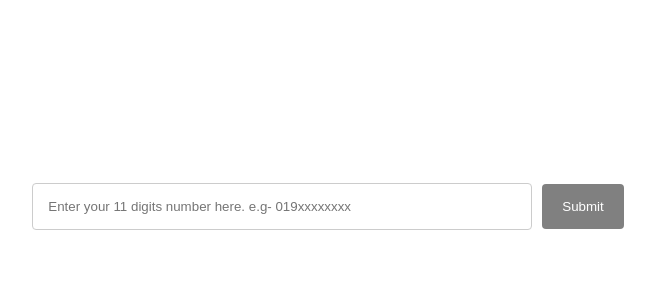
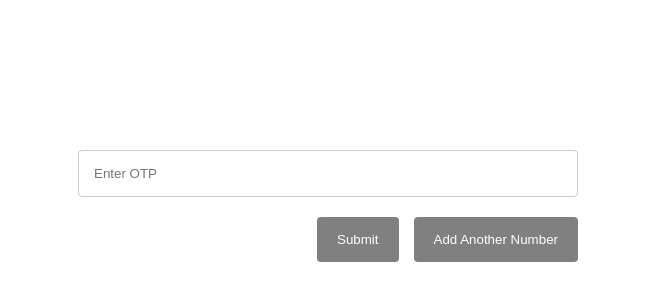
Before and after one commit to emonKabir/tele_serve_client, a React (Create React App) app: page / in a window 1280 px wide. Shown: the part 194-494 px from the top of the page, without its empty margins (312-967 px from the left). Built offline with nearby package versions, Linux system fonts and the light colour scheme.

Commit message:
add password field

```diff
--- a/src/App.js
+++ b/src/App.js
@@ -7,14 +7,14 @@ function App() {
   const errorMsg = 'Something went wrong. Try again!!';
   const [number, setNumber] = useState('');
   const [otp, setOtp] = useState('');
+  const [password, setPassword] = useState('');
   const [phoneHash, setPhoneHash] = useState('');
-  const [flag, setFlag] = useState(false);
+  const [flag, setFlag] = useState(true);
   const [isSubmitted, setIsSubmitted] = useState(false);
-
+  const [isPasswordRequired, setIsPasswordRequired] = useState(false);
   const displayToast = (msg = '', type = 'success') => toast[type](msg);
 
   const handleSubmitNumber = (e) => {
-    console.log('log ');
     axios
       .post('http://54.251.15.255:8000/send_otp', {
         phone: '+88' + number,
@@ -41,16 +41,30 @@ function App() {
       phone: '+88' + number,
       phone_hash: phoneHash,
       code: otp,
+      password,
     };
+    !isPasswordRequired && delete obj.password;
     axios
       .post(url, obj)
       .then(function (response) {
         console.log('data ', response.data);
+        const data = response.data;
+        if (data.status === 'failed') {
+          displayToast(data.message, 'error');
+          if (
+            data.hasOwnProperty('password_required') &&
+            data['password_required']
+          ) {
+            setIsPasswordRequired(true);
+          }
+        } else {
+          setIsPasswordRequired(false);
           setIsSubmitted(true);
           setNumber('');
           setOtp('');
           const msg = 'Successfully Login';
           displayToast(msg);
+        }
       })
       .catch(function (error) {
         console.log(error);
@@ -80,21 +94,46 @@ function App() {
   );
 
   const renderOtp = () => (
-    <>
+    <div
+      style={{ display: 'flex', flexDirection: 'column', alignItems: 'center' }}
+    >
       <input
-        disabled={isSubmitted}
+        disabled={isSubmitted || isPasswordRequired}
         value={otp}
         onChange={(e) => setOtp(e.target.value)}
         type="number"
         placeholder="Enter OTP"
       />
+      {isPasswordRequired ? (
+        <input
+          value={password}
+          onChange={(e) => setPassword(e.target.value)}
+          type="text"
+          placeholder="Password"
+        />
+      ) : (
+        <></>
+      )}
+      <div
+        style={{
+          display: 'flex',
+          justifyContent: 'flex-end',
+          marginTop: '10px',
+          width: '100%',
+        }}
+      >
         <button onClick={handleSubmitOtp} disabled={!otp}>
           Submit
         </button>
-      <button onClick={handleAnotherNumber} disabled={!isSubmitted}>
+        <button
+          onClick={handleAnotherNumber}
+          disabled={!isSubmitted}
+          style={{ marginLeft: '10px' }}
+        >
           Add Another Number
         </button>
-    </>
+      </div>
+    </div>
   );
 
   return (
```
Lines whose indentation alone changed are shown as unchanged.
